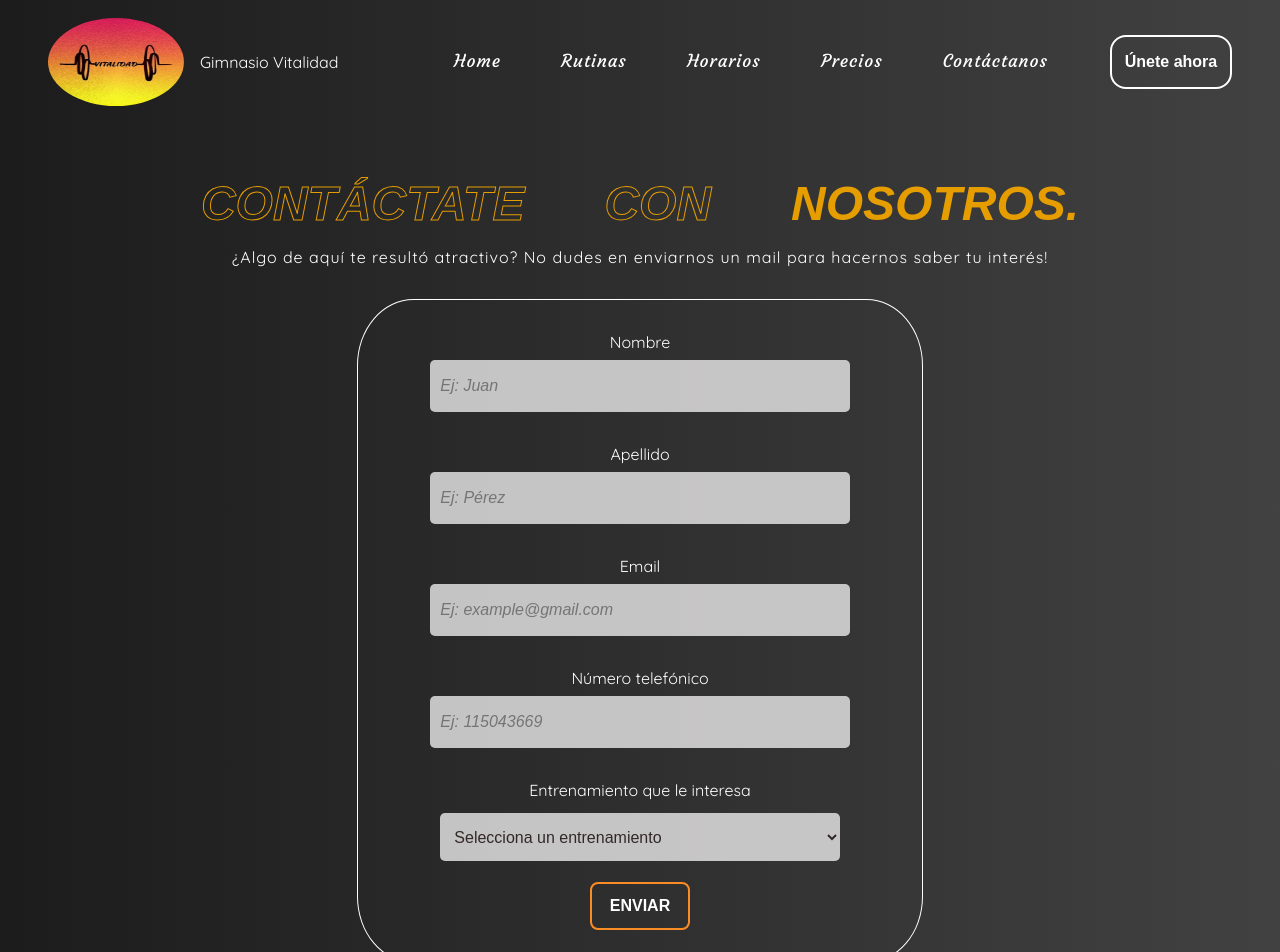
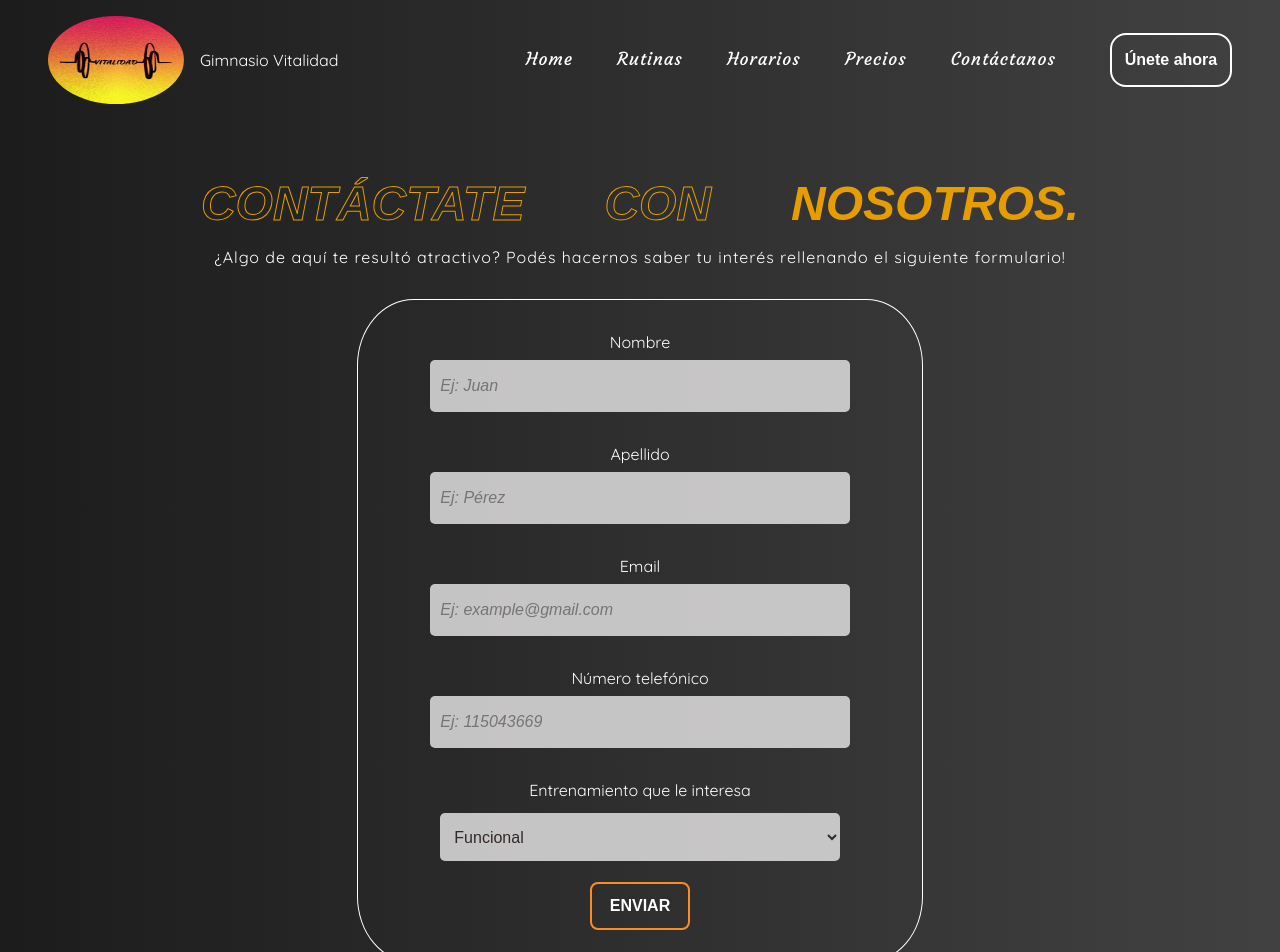
Before and after one commit to GastonBorselli/Gimnasio-Vitalidad, a React (Create React App) app: page /contact in a window 1280 px wide. Shown: the top 952 px of the page. Built offline with nearby package versions, Linux system fonts and the light colour scheme.

Commit message:
correcciones

```diff
--- a/package.json
+++ b/package.json
@@ -3,6 +3,7 @@
   "version": "0.1.0",
   "private": true,
   "dependencies": {
+    "@emailjs/browser": "^3.10.0",
     "@lottiefiles/react-lottie-player": "^3.4.7",
     "@testing-library/jest-dom": "^5.16.5",
     "@testing-library/react": "^13.4.0",
--- a/src/App.css
+++ b/src/App.css
@@ -38,13 +38,12 @@ body{
   list-style: none;
 }
 .navbar li {
-  padding: 1rem;
   font-weight: 500;
   font-family: 'Courgette';
   font-size: 1.1rem;
   letter-spacing: .06rem;
   line-height: 43px;
-  margin: .5rem;
+  margin: 0;
   padding: 0 .5rem;
   transition: .5s ease-in-out;
 }
@@ -59,17 +58,17 @@ nav ul li a.active{
   cursor: pointer;
   transition: .5s;
 }
-/* nav ul li a:hover::after,
+nav ul li a:hover::after,
 nav ul li a.active::after{
   content: "";
   position: absolute;
-  background-color: #f8961e;
+  border-bottom: 1px solid #f8961e;
   height: 3px;
   width: 0;
   left: 0;
   bottom: -10px;
   transition: .3s;
-} */
+}
 .navbar .logo{
   display: flex;
   align-items: center;
@@ -469,7 +468,7 @@ th{
   margin: 2rem 1rem;
 }
 .card-top > img{
-  width: 276px;
+  width: 100%;
   height: 200px;
   object-fit: cover;
 }
@@ -570,7 +569,7 @@ th{
   background: none;
   transition: 1s;
 }
-.form-container form button:hover, button:focus{
+.form-container form .button:hover, .button:focus{
   cursor: pointer;
   border-color: #fb8b24;
   background-size: cover;
--- a/src/components/Contact.jsx
+++ b/src/components/Contact.jsx
@@ -1,7 +1,8 @@
-import React from 'react'
+import React, {useRef} from 'react'
 import { useForm } from 'react-hook-form';
 import {FiInstagram} from 'react-icons/fi'
 import {FaWhatsapp} from 'react-icons/fa'
+// import emailjs from '@emailjs/browser';
 
 export const Contact = () => {
 
@@ -9,7 +10,22 @@ export const Contact = () => {
   const onSubmit = data => console.log(data);
   console.log(errors);
 
+
+  // const form = useRef();
+
+  // const sendEmail = (e) => {
+  //   e.preventDefault();
+
+  //   emailjs.sendForm('YOUR_SERVICE_ID', 'YOUR_TEMPLATE_ID', form.current, 'YOUR_PUBLIC_KEY')
+  //     .then((result) => {
+  //         console.log(result.text);
+  //     }, (error) => {
+  //         console.log(error.text);
+  //     });
+  // };
+
   return (
+
     <div className='contact' name='home'>
         <div className="contact_container">
           <div className="contact_header">
@@ -18,46 +34,49 @@ export const Contact = () => {
               <span className='white-text'>Nosotros.</span>
           </div>
           <div className="description_contact">
-                ¿Algo de aquí te resultó atractivo? No dudes en enviarnos un mail para hacernos saber tu interés!
+                ¿Algo de aquí te resultó atractivo? Podés hacernos saber tu interés rellenando el siguiente formulario!
           </div>
         </div>
 
         <div className='form-container'>
+
+
+
           <form onSubmit={handleSubmit(onSubmit)} >
 
               <label htmlFor="">Nombre</label>
-              <input type="text" placeholder="Ej: Juan" {...register("firstName", {required: true,minLength:3, maxLength: 25})} />
+              <input type="text" placeholder="Ej: Juan" name='user_name' {...register("firstName", {required: true,minLength:3, maxLength: 25})} />
               {errors.firstName?.type ==='required' && <small>El campo no puede estar vacío</small>}
               {errors.firstName?.type ==='minLength' && <small>Ingrese un nombre válido</small>}
               {errors.firstName?.type ==='maxLength' && <small>Ingrese un nombre válido</small>}
 
               <label htmlFor="">Apellido</label>
-              <input type="text" placeholder="Ej: Pérez" {...register("lastName", {required: true,minLength:2, maxLength: 100})} />
+              <input type="text" placeholder="Ej: Pérez" name='user_lastName' {...register("lastName", {required: true,minLength:2, maxLength: 100})} />
               {errors.lastName?.type ==='required' && <small>El campo no puede estar vacío</small>}
               {errors.lastName?.type ==='minLength' && <small>Ingrese un nombre válido</small>}
               {errors.lastName?.type ==='maxLength' && <small>Ingrese un nombre válido</small>}
 
               <label htmlFor="">Email</label>
-              <input type="text" placeholder="Ej: example@gmail.com" {...register("email", {required: true, pattern: /^\S+@\S+$/i})} />
+              <input type="email" placeholder="Ej: example@gmail.com" name='user_email' {...register("email", {required: true, pattern: /^\S+@\S+$/i})} />
               {errors.email?.type ==='required' && <small>El campo no puede estar vacío</small>}
               {errors.email?.type ==='pattern' && <small>Ingrese un email válido</small>}
 
               <label htmlFor="">Número telefónico</label>
-              <input type="tel" placeholder="Ej: 115043669" {...register("mobileNumber", {required: true, minLength: 6, maxLength: 12})} />
+              <input type="tel" placeholder="Ej: 115043669" name='user_phone' {...register("mobileNumber", {required: true, minLength: 6, maxLength: 12})} />
               {errors.mobileNumber?.type ==='required' && <small>El campo no puede estar vacío</small>}
               {errors.mobileNumber?.type ==='minLength' && <small>Ingrese un número de teléfono válido</small>}
               {errors.mobileNumber?.type ==='maxLength' && <small>Ingrese un número de télefono válido</small>}
 
               <label htmlFor="">Entrenamiento que le interesa</label>
-              <select {...register("title", { required: true})} >
-                <option disabled selected>Selecciona un entrenamiento</option>
+              <select name='user_trainning' {...register("title", { required: true})} >
+                <option disabled={true} value="" >--Selecciona un entrenamiento--</option>
                 <option value="Funcional">Funcional</option>
                 <option value="Localizada">Localizada</option>
                 <option value="Gimnasia adultos mayores">Gimnasia adultos mayores</option>
               </select>
               {errors.title?.type ==='required' && <small className='select'>Debe seleccionar un entrenamiento</small>}
 
-              <button type="submit">Enviar</button>
+              <button className='button' type="submit">Enviar</button>
             </form>
             <div className="description_social">
                 También podes contactarnos a través de las siguientes plataformas
--- a/src/coutas.jsx
+++ b/src/coutas.jsx
@@ -9,31 +9,31 @@ export const precioCoutas = [
     },
     {
         id: 2,
-        tittle: "1 vez por semana",
+        tittle: "1 clase por semana",
         price: "$2100",
         linkImg: 'https://images.pexels.com/photos/841130/pexels-photo-841130.jpeg?auto=compress&cs=tinysrgb&w=1260&h=750&dpr=1'
     },
     {
         id: 3,
-        tittle: "2 veces por semana",
+        tittle: "2 clases por semana",
         price: "$2500",
         linkImg: 'https://images.pexels.com/photos/4164761/pexels-photo-4164761.jpeg?auto=compress&cs=tinysrgb&w=1260&h=750&dpr=1'
     },
     {
         id: 4,
-        tittle: "3 veces por semana",
+        tittle: "3 clases por semana",
         price: "$2700",
         linkImg: 'https://images.pexels.com/photos/703014/pexels-photo-703014.jpeg?auto=compress&cs=tinysrgb&w=1260&h=750&dpr=1'
     },
     {
         id: 5,
-        tittle: "4 veces por semana",
+        tittle: "4 clases por semana",
         price: "$3000",
         linkImg: 'https://images.pexels.com/photos/4753990/pexels-photo-4753990.jpeg?auto=compress&cs=tinysrgb&w=1260&h=750&dpr=1'
     },
     {
         id: 6,
-        tittle: "5 veces por semana",
+        tittle: "5 clases por semana",
         price: "$3400",
         linkImg: 'https://images.pexels.com/photos/4164849/pexels-photo-4164849.jpeg?auto=compress&cs=tinysrgb&w=1260&h=750&dpr=1'
     },
```
Also changed, not shown: 1 other file (tests, documents, lock files or other folders).
